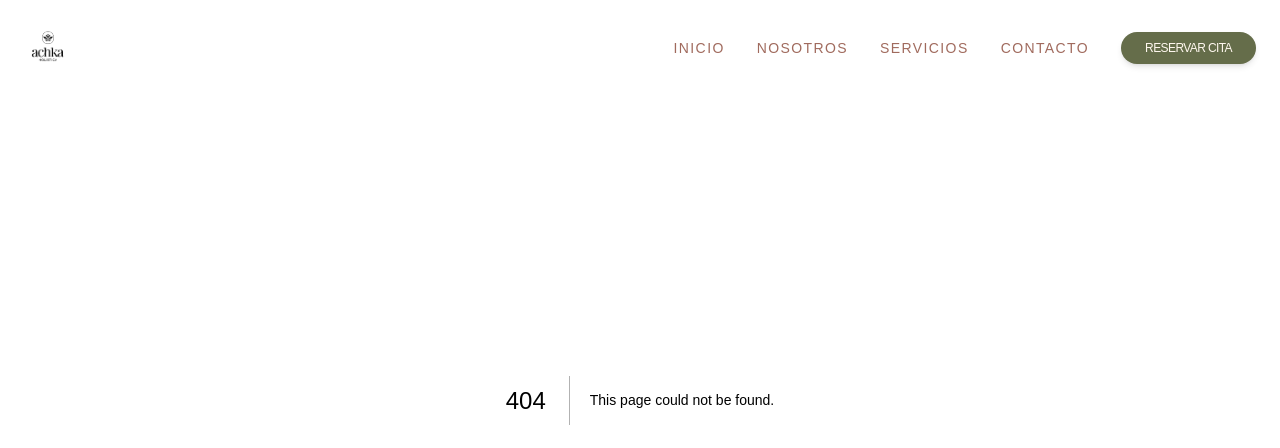
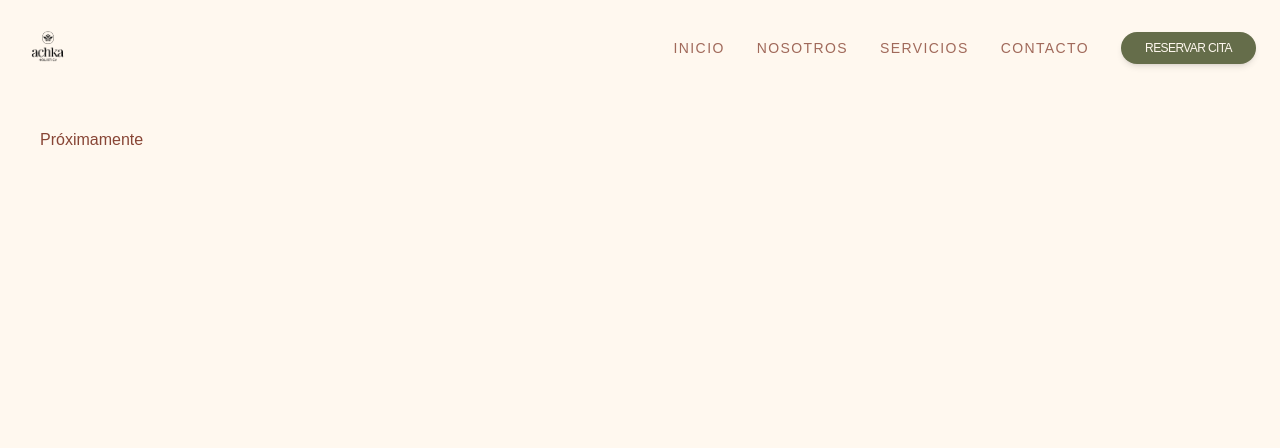
Before and after one commit to cladiuzzz/achka, a Next.js app: page /contacto in a window 1280 px wide. Before the commit this address had no page. Shown: the top 448 px of the page. Built offline with nearby package versions, Linux system fonts and the light colour scheme.

Commit message:
placeholders

```diff
--- /dev/null
+++ b/src/app/contacto/page.tsx
@@ -0,0 +1,3 @@
+export default function Page() {
+  return <div className="pt-32 px-10"><h1>Próximamente</h1></div>;
+}
--- /dev/null
+++ b/src/app/nosotros/page.tsx
@@ -0,0 +1,3 @@
+export default function Page() {
+  return <div className="pt-32 px-10"><h1>Próximamente</h1></div>;
+}
--- /dev/null
+++ b/src/app/servicios/page.tsx
@@ -0,0 +1,3 @@
+export default function Page() {
+  return <div className="pt-32 px-10"><h1>Próximamente</h1></div>;
+}
```
